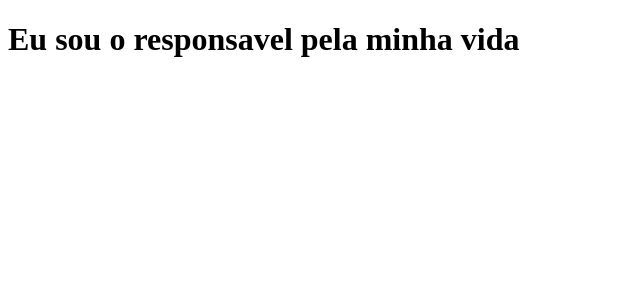
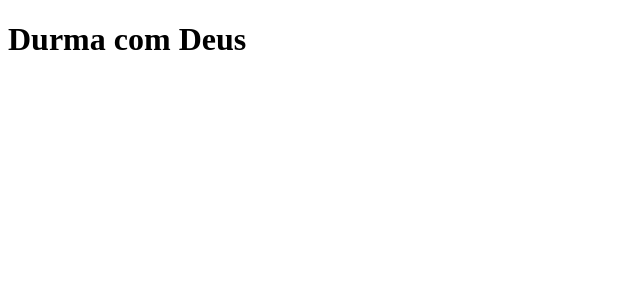
Before and after one commit to raibatista/clone-tabnews, a Next.js app: page / in a window 1280 px wide. Shown: the top 300 px of the page, without its empty margins (0-640 px from the left). Built offline with nearby package versions, Linux system fonts and the light colour scheme.

Commit message:
atualiza a frase inicial

```diff
--- a/pages/index.js
+++ b/pages/index.js
@@ -1,7 +1,7 @@
 import { loadStaticPaths } from "next/dist/server/dev/static-paths-worker";
 
 function Home() {
-  return <h1>Eu sou o responsavel pela minha vida </h1>;
+  return <h1> Durma com Deus </h1>;
 }
 
 export default Home;
```
